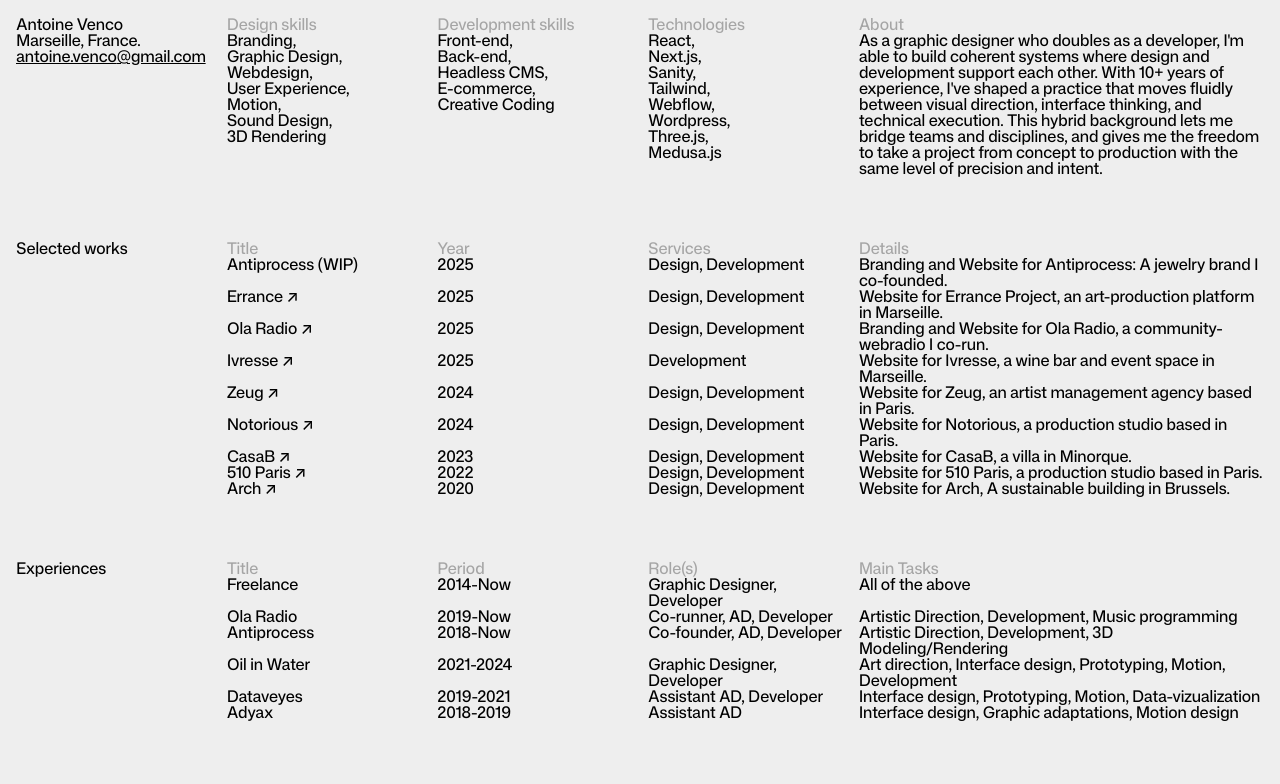
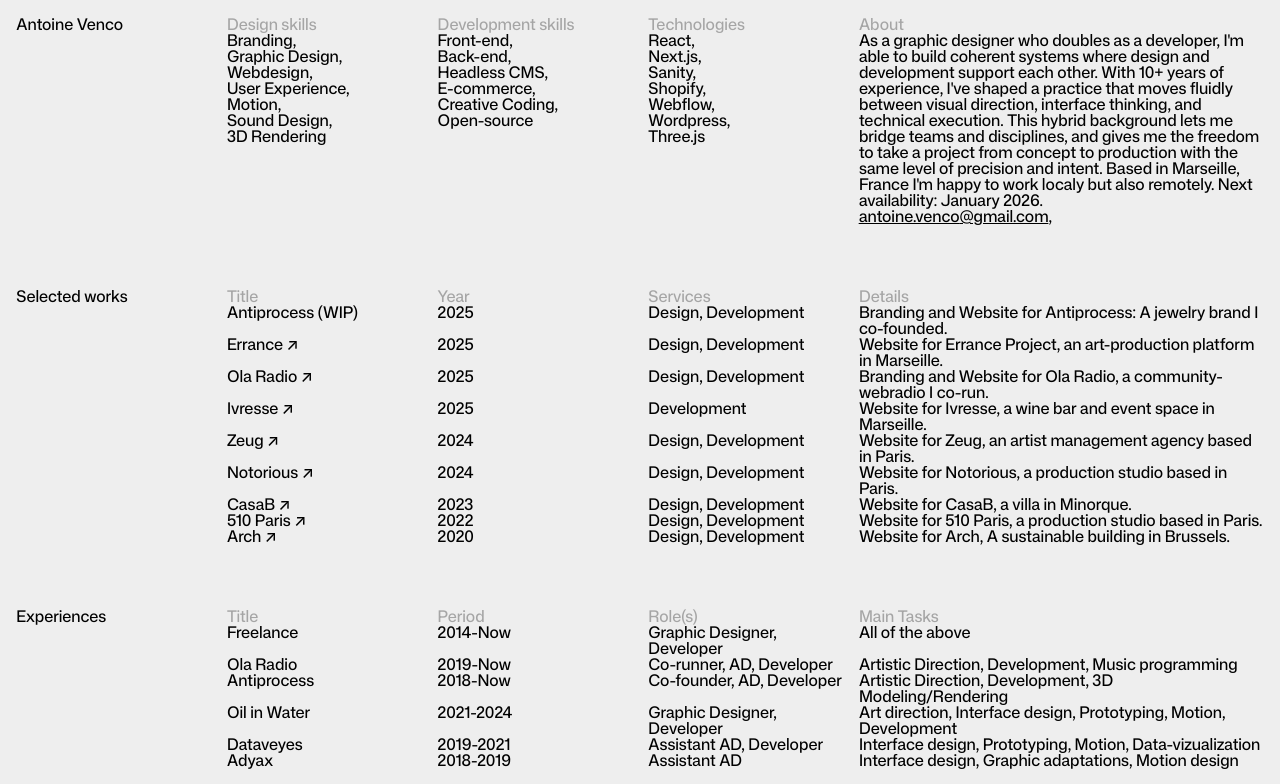
Before and after one commit to Antoinevenco/portfolio, a Next.js app: page / in a window 1280 px wide. Shown: the top 784 px of the page. Built offline with nearby package versions, Linux system fonts and the light colour scheme.

Commit message:
Make next availability date dynamic and update hover opacity

```diff
--- a/app/page.js
+++ b/app/page.js
@@ -40,7 +40,7 @@
         href,
         target: "_blank",
         rel: "noopener noreferrer",
-        className: `${classes} md:hover:opacity-50`,
+        className: `${classes} md:hover:opacity-30`,
       }
     : { className: classes }
 
@@ -66,20 +66,19 @@
 }
 
 export default function Home() {
+  // Calculate next month dynamically
+  const getNextMonthAvailability = () => {
+    const now = new Date()
+    const nextMonth = new Date(now.getFullYear(), now.getMonth() + 1, 1)
+    const month = nextMonth.toLocaleString("en-US", { month: "long" })
+    const year = nextMonth.getFullYear()
+    return `${month} ${year}`
+  }
+
   return (
     <main className="p-4 min-h-screen flex flex-col gap-8 md:gap-16">
       {/* Header */}
-      <Section
-        title={[
-          "Antoine Venco",
-          "Marseille, France.",
-          <a href="mailto:antoine.venco@gmail.com" className="underline">
-            antoine.venco
-            <wbr />
-            @gmail.com
-          </a>,
-        ]}
-      >
+      <Section title="Antoine Venco">
         <Column
           label="Design skills"
           items={[
@@ -99,7 +98,8 @@
             "Back-end,",
             "Headless CMS,",
             "E-commerce,",
-            "Creative Coding",
+            "Creative Coding,",
+            "Open-source",
           ]}
         />
         <Column
@@ -108,11 +108,10 @@
             "React,",
             "Next.js,",
             "Sanity,",
-            "Tailwind,",
+            "Shopify,",
             "Webflow,",
             "Wordpress,",
-            "Three.js,",
-            "Medusa.js",
+            "Three.js",
           ]}
         />
         <div className="md:col-span-2 order-first md:order-last">
@@ -126,8 +125,15 @@
               and technical execution. This hybrid background lets me bridge
               teams and disciplines, and gives me the freedom to take a project
               from concept to production with the same level of precision and
-              intent.
+              intent. Based in Marseille, France I'm happy to work localy but
+              also remotely. Next availability: {getNextMonthAvailability()}.
             </p>
+            <a href="mailto:antoine.venco@gmail.com" className="underline">
+              antoine.venco
+              <wbr />
+              @gmail.com
+            </a>
+            ,
           </div>
         </div>
       </Section>
```
